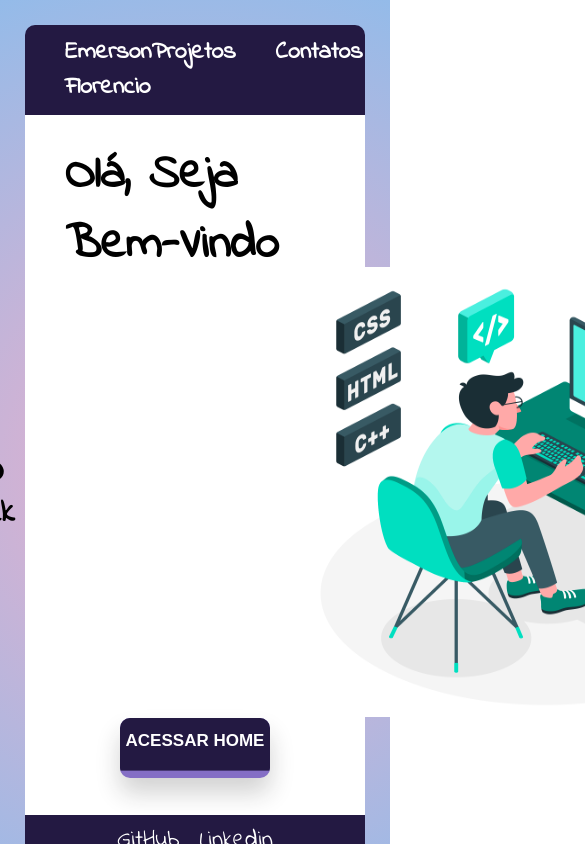
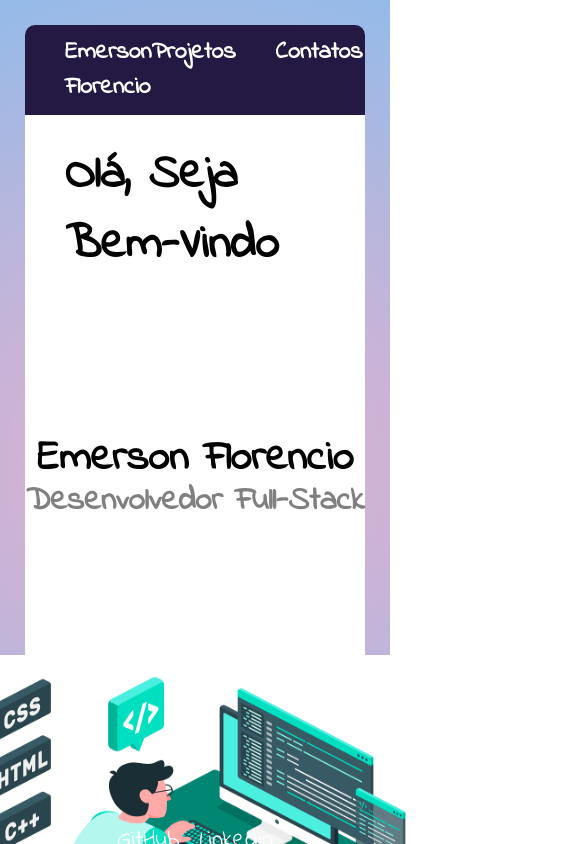
Before and after one commit to EmersonFlorencio/portfolio, a Next.js app: page / in a window 390 px wide. Shown: the top 844 px of the page, 585 px wide, since content can reach past the window. Built offline with nearby package versions, Linux system fonts and the light colour scheme.

Commit message:
fix: verificando responsividade

```diff
--- a/src/app/page.tsx
+++ b/src/app/page.tsx
@@ -9,8 +9,10 @@
 const MainContainer = styled.main`
   background-color: white;
   height: 700px;
+  width: auto;
   display: flex;
   flex-direction: column;
+  flex-wrap: nowrap;
   justify-content: space-between;
   align-items: center;
   padding: 25px 40px;
@@ -26,6 +28,10 @@
   height: 400px;
   line-height: 150%;
   font-size: 28px;
+
+  > h3 {
+    color: gray;
+  }
 `
 const DivContainerImage = styled.div`
   display: flex;
@@ -37,8 +43,9 @@
 `
 
 const Container = styled.div`
-  width: 1500px;
+  width: auto;
   height: 800px;
+  flex-wrap: wrap;
   display: flex;
   align-items: center;
   justify-content: space-evenly;
@@ -129,7 +136,7 @@
               width={500}
               height={450}
               alt="Imagem de uma pessoa programando"
-              property="true"
+              property="false"
             />
         </DivContainerImage>
 
```
